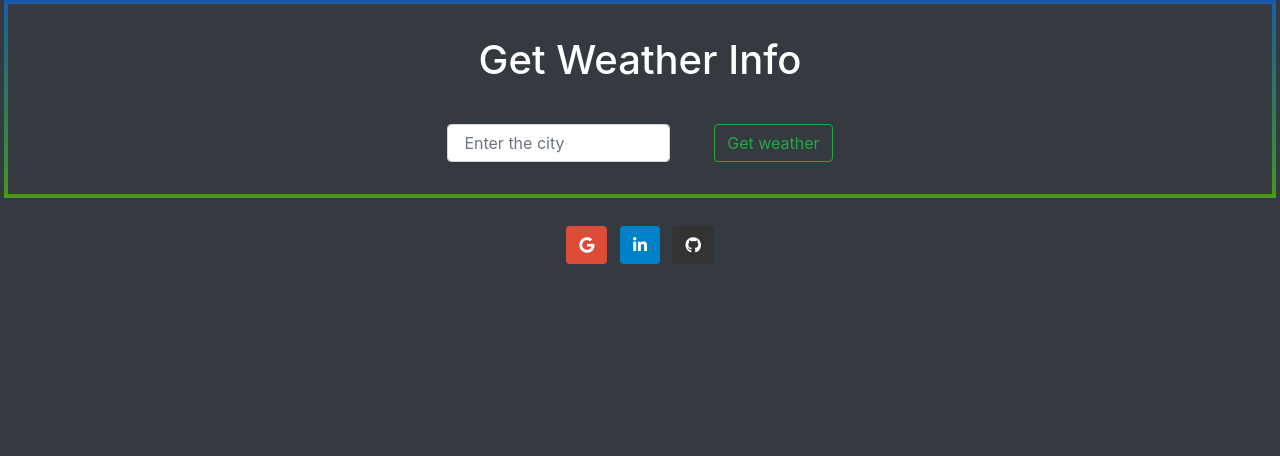
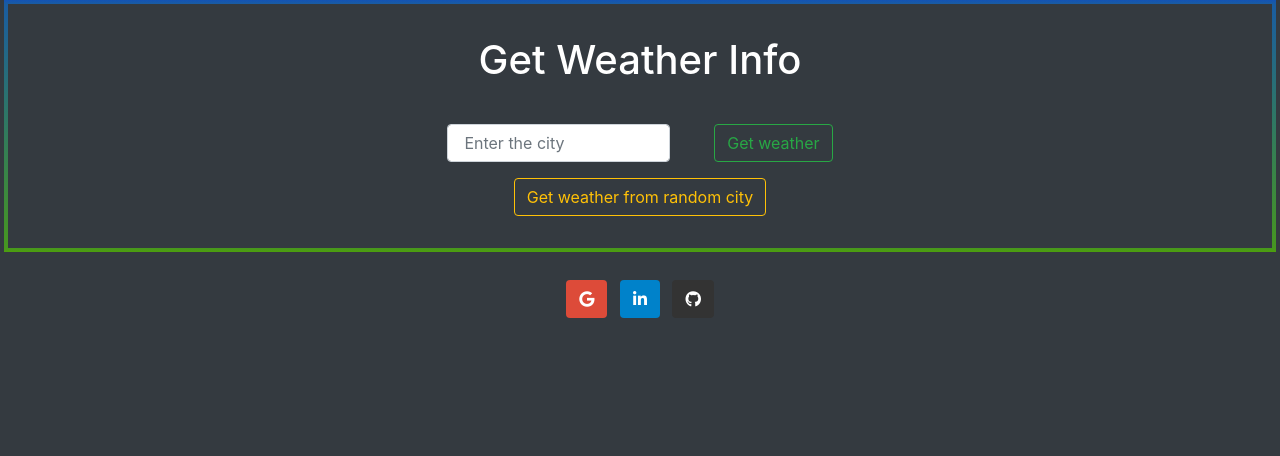
Before and after one commit to SamSK1/flask_weather_app, a Flask app: page / in a window 1280 px wide. Shown: the part 44-500 px from the top of the page. Run offline with Flask 3, Linux system fonts and the light colour scheme; some libraries are stand-ins or nearby versions.

Commit message:
adding a random weather button and random weather page

```diff
--- a/server.py
+++ b/server.py
@@ -40,5 +40,5 @@ def get_weather():
 
     )
 if __name__=="__main__":
-    # serve(app,host="0.0.0.0", port=8080)
-    app.run(debug=True,port=5000, host='0.0.0.0')
+    serve(app,host="0.0.0.0", port=8080)
+    # app.run(debug=True,port=5000, host='0.0.0.0')
--- a/templates/base.html
+++ b/templates/base.html
@@ -23,7 +23,7 @@
         <li class="nav-item" href="#"><a class="nav-link">Lorem Ipsum</a></li>
       </ul>
 
-      <button class="navbar-toggler" type="button" data-bs-toggle="collapse" data-bs-target="#navbarSupportedContent" aria-controls="navbarSupportedContent" aria-expanded="false" aria-label="Toggle navigation"> -->
+      <button class="navbar-toggler" type="button" data-bs-toggle="collapse" data-bs-target="#navbarSupportedContent" aria-controls="navbarSupportedContent" aria-expanded="false" aria-label="Toggle navigation">
       <span class="navbar-toggler-icon"></span>
       </button>
       {%endblock%}
@@ -43,7 +43,12 @@
         <button class="btn btn-outline-success my-2 my-sm-0" type="submit" id="button_form">Get weather</button>
     </div>
     </form>
+    <div style="padding-top: 1rem;">
+      <form action="/random_weather" class="form-inline"></form>
+      <button class="btn btn-outline-warning my-2 my-sm-0">Get weather from random city</button>
     </div>
+    </div>
+
     {%endblock%}
     </div>
     <!-- FOOTER    -->
--- a/templates/city_not_found.html
+++ b/templates/city_not_found.html
@@ -15,7 +15,12 @@
             <button class="btn btn-outline-success my-2 my-sm-0" type="submit" id="button_form">Get weather</button>
             </div>
         </form>
+        <div style="padding-top: 1rem;">
+            <form action="/random_weather" class="form-inline"></form>
+            <button class="btn btn-outline-warning my-2 my-sm-0">Get weather from random city</button>
+          </div>
         </div>
+
 </div>
 
     {%endblock%}
--- a/templates/weather.html
+++ b/templates/weather.html
@@ -21,6 +21,10 @@
         </div>
     </form>
     </div>
+    <div style="padding-top: 1rem;">
+        <form action="/random_weather" class="form-inline"></form>
+        <button class="btn btn-outline-warning my-2 my-sm-0">Get weather from random city</button>
+      </div>
 </div>
 
     {%endblock%}
```
Also changed, not shown: templates/random_weather.html (added).
